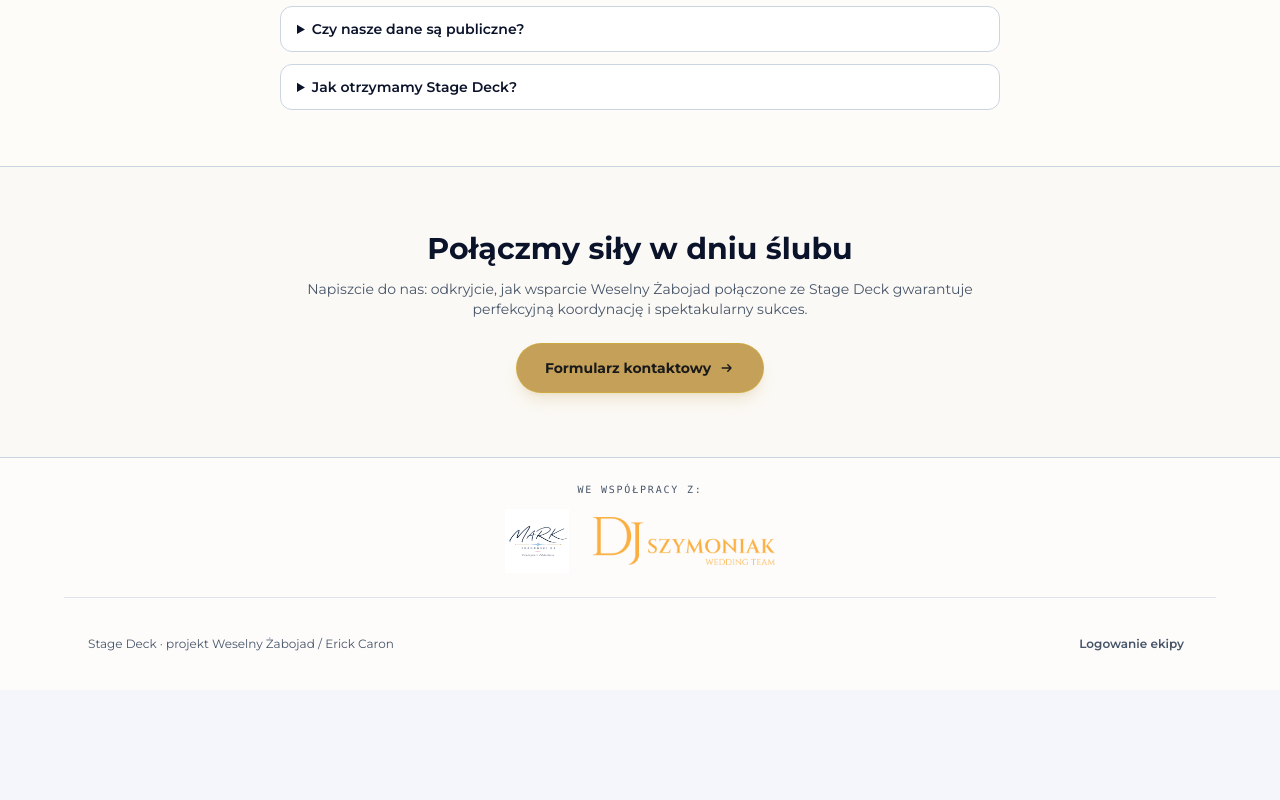
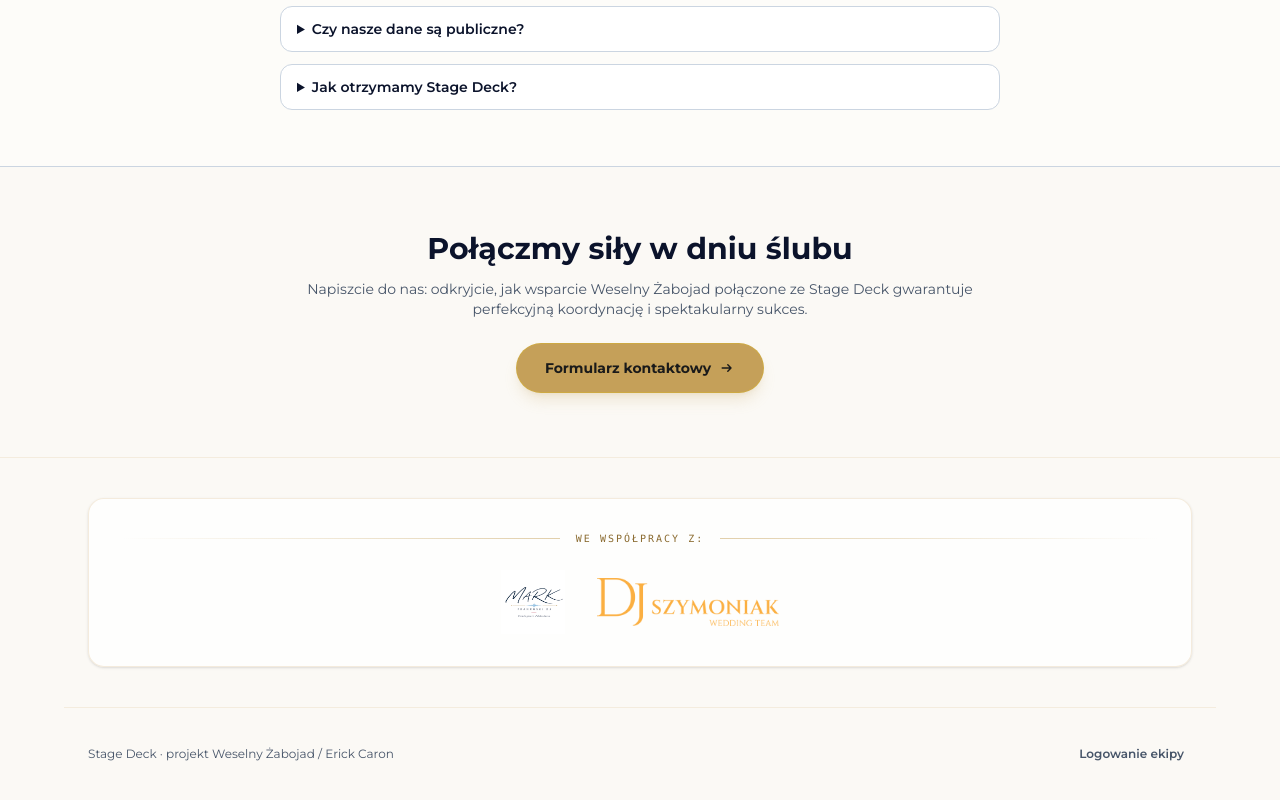
Before and after one commit to weselnyzabojad/weselny-zabojad-stage-deck, a React (Vite) app: page / in a window 1280 px wide. Shown: the part 2486-3286 px from the top of the page. Before the commit the page ends 3176 px from the top, so only its background shows below. Built offline with nearby package versions, Linux system fonts and the light colour scheme; no server answers.

Commit message:
feat: implement #832 landing partner trust strip (#837)
Co-authored-by: Erickcaron3 <68863461+Erickcaron3@users.noreply.github.com>

```diff
--- a/src/components/LandingPage.jsx
+++ b/src/components/LandingPage.jsx
@@ -321,12 +321,23 @@ export default function LandingPage() {
         </section>
       </main>
 
-      <footer className="border-t border-line bg-card/60">
-        <div className="mx-auto w-full max-w-6xl border-b border-line/60 px-4 py-6 text-center sm:px-6">
-          <p className="font-mono text-[10px] uppercase tracking-[0.18em] text-muted">
+      <footer className="border-t border-[#C5A059]/15 bg-[#FBF9F5]">
+        <div className="mx-auto w-full max-w-6xl px-4 py-10 sm:px-6">
+          <div className="rounded-2xl border border-[#C5A059]/20 bg-white/80 px-5 py-8 text-center shadow-sm sm:px-8">
+            <div className="flex items-center justify-center gap-4">
+              <span
+                aria-hidden="true"
+                className="h-px min-w-6 flex-1 bg-gradient-to-r from-transparent to-[#C5A059]/50"
+              />
+              <p className="font-mono text-[10px] uppercase tracking-[0.2em] text-[#8A6A2F]">
                 {t('landing.footer.partners')}
               </p>
-          <div className="mt-3 flex flex-wrap items-center justify-center gap-6">
+              <span
+                aria-hidden="true"
+                className="h-px min-w-6 flex-1 bg-gradient-to-l from-transparent to-[#C5A059]/50"
+              />
+            </div>
+            <div className="mt-6 flex flex-wrap items-center justify-center gap-x-8 gap-y-5">
               <img
                 src={logoMark}
                 alt="DJ Mark"
@@ -339,8 +350,9 @@ export default function LandingPage() {
               />
             </div>
           </div>
+        </div>
 
-        <div className="mx-auto flex w-full max-w-6xl flex-col gap-3 px-4 py-6 text-xs text-muted sm:flex-row sm:items-center sm:justify-between sm:px-6">
+        <div className="mx-auto flex w-full max-w-6xl flex-col gap-3 border-t border-[#C5A059]/15 px-4 py-6 text-xs text-muted sm:flex-row sm:items-center sm:justify-between sm:px-6">
           <span>{t('landing.footer.note')}</span>
           <a
             href="/join"
```
Also changed, not shown: 1 other file (tests, documents, lock files or other folders). Lines whose indentation alone changed are shown as unchanged.
